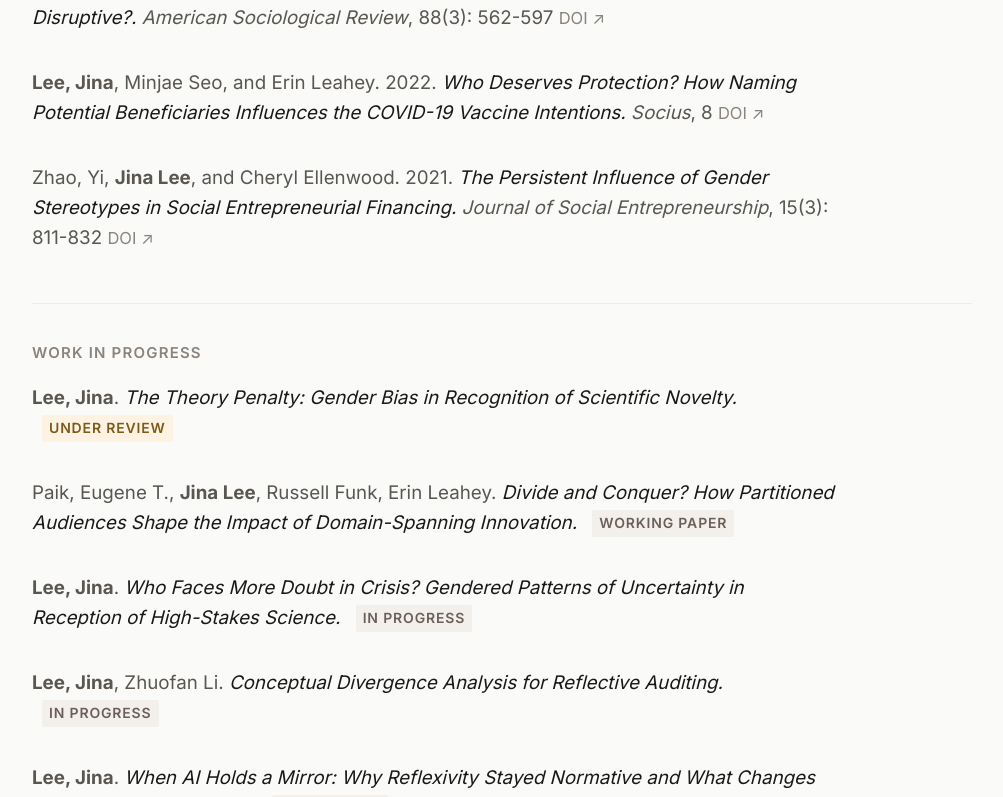
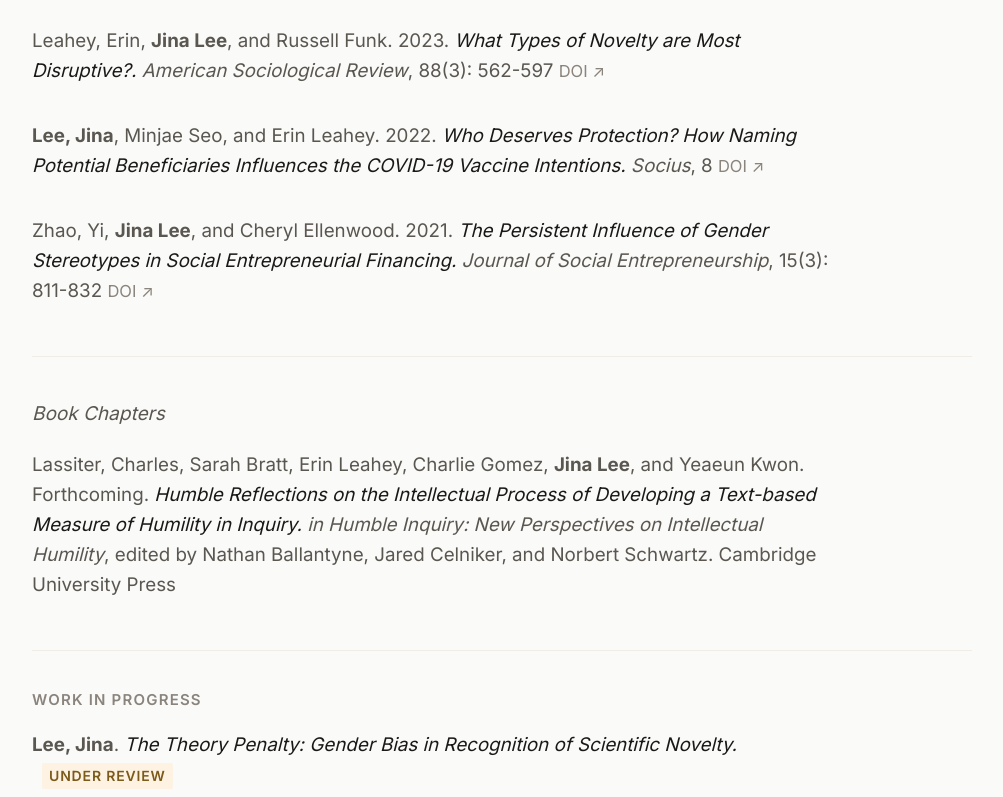
Before and after one commit to JinaLee-soc/jinalee-soc, a Next.js app: page / in a window 1280 px wide. Shown: the part 1402-2199 px from the top of the page, without its empty margins (138-1141 px from the left). Built offline with nearby package versions, Linux system fonts and the light colour scheme.

Commit message:
Update homepage publication categories

```diff
--- a/src/content/publications.ts
+++ b/src/content/publications.ts
@@ -111,6 +111,20 @@ const fallbackWorksInProgress: Publication[] = [
   },
 ]
 
+const fallbackBookChapters: Publication[] = [
+  {
+    authors:
+      'Lassiter, Charles, Sarah Bratt, Erin Leahey, Charlie Gomez, Jina Lee, and Yeaeun Kwon.',
+    year: 'Forthcoming',
+    title:
+      'Humble Reflections on the Intellectual Process of Developing a Text-based Measure of Humility in Inquiry.',
+    venue: 'in Humble Inquiry: New Perspectives on Intellectual Humility',
+    volumeIssuePages:
+      'edited by Nathan Ballantyne, Jared Celniker, and Norbert Schwartz. Cambridge University Press',
+    status: 'Forthcoming',
+  },
+]
+
 const publicationStatuses: PublicationStatus[] = [
   'Published',
   'Forthcoming',
@@ -122,6 +136,60 @@ const publicationStatuses: PublicationStatus[] = [
 
 function ensureTrailingPeriod(text: string) {
   return text.endsWith('.') ? text : `${text}.`
+}
+
+function cleanText(value: string | undefined) {
+  return value?.trim() ?? ''
+}
+
+function stripPublicationArtifacts(value: string | undefined) {
+  return cleanText(value).replace(/\.\s*Book Chapters\s*$/i, '')
+}
+
+function isGeneratedSectionLabel(pub: {
+  authors?: string
+  title?: string
+}) {
+  const authors = cleanText(pub.authors).toLowerCase()
+  const title = cleanText(pub.title)
+
+  return !title || authors === 'journal articles' || authors === 'book chapters'
+}
+
+function isBookChapterRecord(pub: {
+  authors?: string
+  title?: string
+  venue?: string
+}) {
+  const authors = cleanText(pub.authors).toLowerCase()
+  const title = cleanText(pub.title).toLowerCase()
+  const venue = cleanText(pub.venue).toLowerCase()
+
+  return (
+    authors.includes('charles lassiter') ||
+    title.startsWith(
+      'humble reflections on the intellectual process of developing a text-based measure of humility in inquiry'
+    ) ||
+    venue.startsWith('in humble inquiry:')
+  )
+}
+
+function splitBookChapterVenue(venue: string | undefined) {
+  const cleanedVenue = cleanText(venue)
+  const marker = ' edited by '
+  const markerIndex = cleanedVenue.toLowerCase().indexOf(marker)
+
+  if (markerIndex === -1) {
+    return {
+      venue: cleanedVenue,
+      volumeIssuePages: undefined,
+    }
+  }
+
+  return {
+    venue: cleanedVenue.slice(0, markerIndex),
+    volumeIssuePages: cleanedVenue.slice(markerIndex + 1),
+  }
 }
 
 function normalizeStatus(
@@ -161,6 +229,7 @@ function normalizeStatus(
 }
 
 const generatedJournalArticles: Publication[] = generatedPublished
+  .filter((pub) => !isGeneratedSectionLabel(pub) && !isBookChapterRecord(pub))
   .map((pub) => {
     const fallbackStatus: PublicationStatus =
       pub.year?.toLowerCase() === 'forthcoming' ? 'Forthcoming' : 'Published'
@@ -170,7 +239,26 @@ const generatedJournalArticles: Publication[] = generatedPublished
       year: pub.year,
       title: ensureTrailingPeriod(pub.title),
       venue: pub.venue ?? '',
-      volumeIssuePages: pub.volume_issue_pages,
+      volumeIssuePages: stripPublicationArtifacts(pub.volume_issue_pages) || undefined,
+      doi: pub.doi,
+      status: normalizeStatus(pub.status, fallbackStatus),
+    }
+  })
+  .filter((pub) => pub.title && pub.authors)
+
+const generatedBookChapters: Publication[] = generatedPublished
+  .filter((pub) => !isGeneratedSectionLabel(pub) && isBookChapterRecord(pub))
+  .map((pub) => {
+    const fallbackStatus: PublicationStatus =
+      pub.year?.toLowerCase() === 'forthcoming' ? 'Forthcoming' : 'Published'
+    const { venue, volumeIssuePages } = splitBookChapterVenue(pub.venue)
+
+    return {
+      authors: ensureTrailingPeriod(pub.authors),
+      year: pub.year,
+      title: ensureTrailingPeriod(pub.title),
+      venue,
+      volumeIssuePages,
       doi: pub.doi,
       status: normalizeStatus(pub.status, fallbackStatus),
     }
@@ -192,5 +280,10 @@ export const journalArticles: Publication[] =
     ? generatedJournalArticles
     : fallbackJournalArticles
 
+export const bookChapters: Publication[] =
+  generatedBookChapters.length > 0
+    ? generatedBookChapters
+    : fallbackBookChapters
+
 export const worksInProgress: Publication[] =
   generatedWip.length > 0 ? generatedWip : fallbackWorksInProgress
--- a/src/pages/index.tsx
+++ b/src/pages/index.tsx
@@ -5,7 +5,11 @@ import { useState } from 'react'
 import PublicationItem from '../components/PublicationItem'
 import { bio } from '../content/bio'
 import { site, basePath } from '../content/site'
-import { journalArticles, worksInProgress } from '../content/publications'
+import {
+  bookChapters,
+  journalArticles,
+  worksInProgress,
+} from '../content/publications'
 
 export default function Home() {
   const [emailCopied, setEmailCopied] = useState(false)
@@ -95,11 +99,26 @@ export default function Home() {
             <p className="section__heading" id="publications-heading">
               Publications
             </p>
-            <ul className="pub-list" aria-label="Published journal articles">
+            <p className="pub-category-label">
+              <em>Journal Articles</em>
+            </p>
+            <ul className="pub-list" aria-label="Journal articles">
               {journalArticles.map((pub, i) => (
                 <PublicationItem key={i} pub={pub} showStatus={false} />
               ))}
             </ul>
+            {bookChapters.length > 0 && (
+              <div className="pub-subsection">
+                <p className="pub-category-label">
+                  <em>Book Chapters</em>
+                </p>
+                <ul className="pub-list" aria-label="Book chapters">
+                  {bookChapters.map((pub, i) => (
+                    <PublicationItem key={`book-${i}`} pub={pub} showStatus={false} />
+                  ))}
+                </ul>
+              </div>
+            )}
             {worksInProgress.length > 0 && (
               <div className="pub-subsection">
                 <h3 className="pub-subsection__title">Work in Progress</h3>
--- a/src/styles/globals.css
+++ b/src/styles/globals.css
@@ -493,6 +493,12 @@ button.footer__link {
   border-top: 1px solid var(--color-border-light);
 }
 
+.pub-category-label {
+  font-size: 0.95rem;
+  color: var(--color-text-secondary);
+  margin-bottom: var(--space-4);
+}
+
 .pub-subsection__title {
   font-size: 0.75rem;
   font-weight: 600;
```
